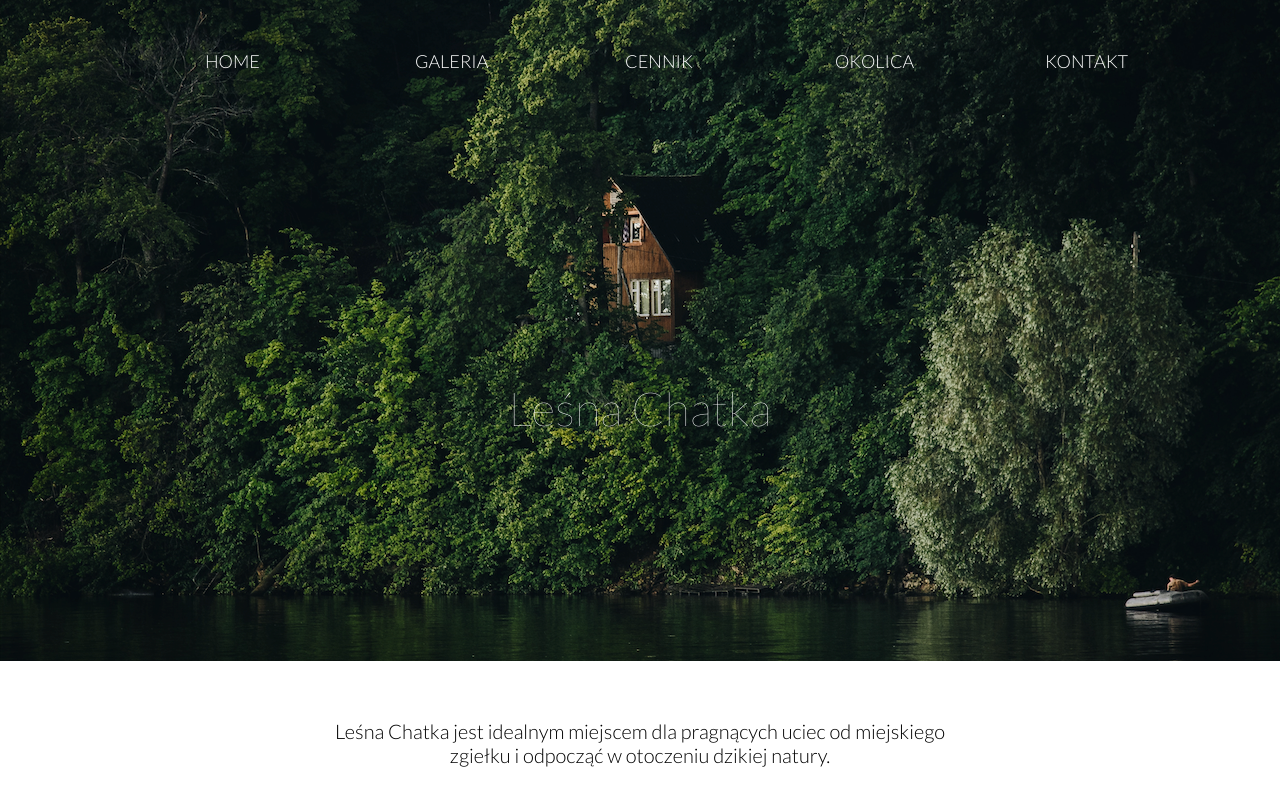
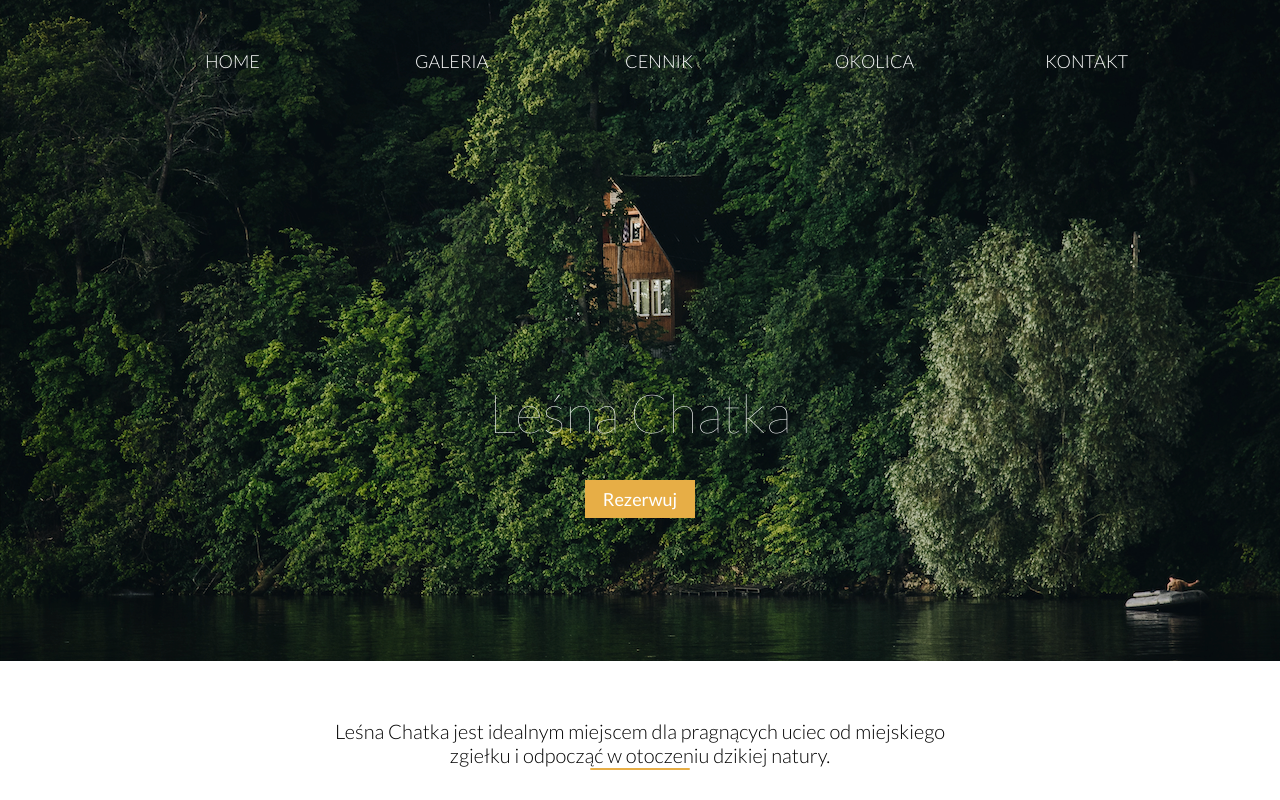
Before and after one commit to Ewelinna/Lesna-Chatka, a React (Create React App) app: page / in a window 1280 px wide. Shown: the top 800 px of the page. Built offline with nearby package versions, Linux system fonts and the light colour scheme.

Commit message:
book button added

```diff
--- a/src/boxes/gallery-box/GalleryBoxWithButton.js
+++ /dev/null
@@ -1,48 +0,0 @@
-import React, {Component} from 'react';
-
-
-import kid from "../../images/kid.jpg"
-import fireplace from "../../images/fireplace.jpg"
-import livingroom from "../../images/livingroom.jpg"
-
-
-
-class GalleryBoxWithButton extends Component {
-    render() {
-        let chosenPicture;
-
-        switch(this.props.picture){
-            case "kid":
-                chosenPicture=kid;
-                break;
-            case "fireplace":
-                chosenPicture=fireplace;
-                break;
-            case "livingroom":
-                chosenPicture=livingroom;
-                break;
-
-
-        }
-
-        // if (this.props.picture === "bed"){
-        //     chosenPicture = bed;
-        // }
-        // else if (this.props.picture==="salon"){
-        //     chosenPicture=salon;
-        // }
-        // else if (this.props.picture==="plant"){
-        //     chosenPicture=plant;
-        // }
-
-        return (
-            <div className="square-images">
-                <img src={chosenPicture} alt={"bedroom"}/>
-                <button type="button">Click Me!</button>
-            </div>
-        );
-    }
-}
-
-
-export default GalleryBoxWithButton;
--- a/src/boxes/gallery-boxes/GalleryBoxes.css
+++ b/src/boxes/gallery-boxes/GalleryBoxes.css
@@ -16,3 +16,16 @@
 
 
 }
+.horizontal-line{
+    position: absolute;
+    background-color: #E7AE46;
+    width: 100px;
+    height: 2px;
+    left: 50%;
+    margin-left: -50px;
+    border-radius: 4px;
+    bottom: 30px;
+}
+.gallery-link{
+
+}
--- a/src/boxes/gallery-boxes/GalleryBoxes.js
+++ b/src/boxes/gallery-boxes/GalleryBoxes.js
@@ -1,7 +1,7 @@
 import React, { Component } from 'react';
 import './GalleryBoxes.css';
 import GalleryBox from '../gallery-box/GalleryBox';
-import GalleryBoxWithButtom from '../gallery-box/GalleryBoxWithButton';
+
 class GalleryBoxes extends Component {
     render() {
         return (
@@ -11,12 +11,15 @@ class GalleryBoxes extends Component {
                         Leśna Chatka jest idealnym miejscem dla pragnących uciec od miejskiego <br/> zgiełku i odpocząć w otoczeniu dzikiej natury.
                     </p>
                 </div>
+                <div className="horizontal-line"></div>
 
                 <div className="container-boxes">
                     <GalleryBox picture="kid"/>
-                    <GalleryBoxWithButtom picture="fireplace"/>
+                    <GalleryBox picture="fireplace"/>
                     <GalleryBox picture="livingroom"/>
                 </div>
+
+
             </div>
         )
     }
--- /dev/null
+++ b/src/header/button-item/ButtonItem.css
@@ -0,0 +1,14 @@
+.button-item > button{
+    display: inline-block;
+    color:#fff;
+    text-decoration: none;
+    font-family: 'Lato', sans-serif;
+    font-weight: 400;
+    font-size: 18px;
+    padding: 8px 18px;
+    background-color: #E7AE46;
+    border:none;
+}
+.button-item>button:hover{
+    background-color: #ebbe6a;
+}
--- /dev/null
+++ b/src/header/button-item/ButtonItem.js
@@ -0,0 +1,14 @@
+import React, { Component } from 'react';
+import './ButtonItem.css';
+
+class ButtonItem extends Component{
+    render(){
+        return(
+            <div className="button-item">
+            <button type="button">{this.props.buttonName}</button>
+            </div>
+
+        )
+    }
+}
+export default ButtonItem;
--- a/src/header/logo/LogoItem.css
+++ b/src/header/logo/LogoItem.css
@@ -1,8 +1,9 @@
 .logo-item{
     color: #fff;
-    font-size: 47px;
+    font-size: 54px;
     font-family: 'Lato', sans-serif;
     font-weight: 100;
     margin-top: 250px;
+    margin-bottom: 35px
 
 }
--- a/src/header/menu-bar/MenuBar.css
+++ b/src/header/menu-bar/MenuBar.css
@@ -10,8 +10,12 @@
     height:661px;
     width:100%;
 }
-.container-logo{
+.container-logo {
     display: flex;
     justify-content: center;
 
 }
+.container-button{
+    display: flex;
+    justify-content:center;
+}
--- a/src/header/menu-bar/MenuBar.js
+++ b/src/header/menu-bar/MenuBar.js
@@ -2,7 +2,7 @@ import React, { Component } from 'react';
 import './MenuBar.css';
 import MenuItem from '../menu-item/MenuItem';
 import LogoItem from '../logo/LogoItem';
-
+import ButtonItem from '../button-item/ButtonItem';
 class MenuBar extends Component{
     render(){
         return(
@@ -23,6 +23,10 @@ class MenuBar extends Component{
                 <LogoItem logoText={"Leśna Chatka"}/>
                 </div>
 
+                <div className="container-button">
+                <ButtonItem buttonName={"Rezerwuj"}/>
+                </div>
+
             </header>
         )
     }
--- a/src/header/menu-item/MenuItem.css
+++ b/src/header/menu-item/MenuItem.css
@@ -17,5 +17,5 @@
 
 }
 a:hover{
-    font-size: 24px;
+    font-size: 20px;
 }
```
Also changed, not shown: src/zadanie.js (deleted).
